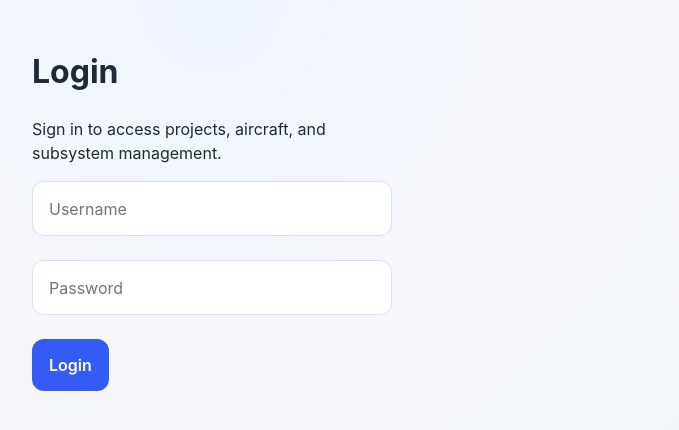
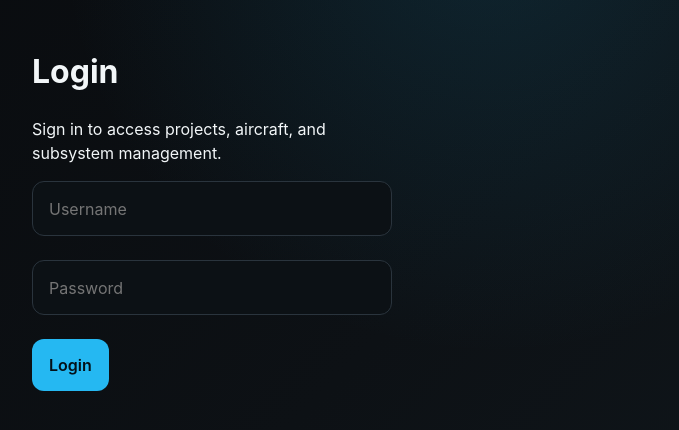
Before and after one commit to atharvapagar-dev/IATERAP, a React app in the folder frontend/: page /login in a window 1280 px wide. Shown: the top 430 px of the page, without its empty margins (428-1107 px from the left). Built offline with nearby package versions, Linux system fonts and the light colour scheme; the HTML template or start-up script is replaced by a standard one.

Commit message:
feat(frontend): introduce dark aerospace workspace theme

```diff
--- a/frontend/src/components/ManagementLayout.jsx
+++ b/frontend/src/components/ManagementLayout.jsx
@@ -23,9 +23,11 @@ export default function ManagementLayout({
     return (
         <div className="management-shell">
             <header className="management-shell__header">
-                <p className="eyebrow">
-                    IATERAP management console
-                </p>
+                <div className="brand-row">
+                    <p className="brand-mark">IATERAP<span>/OPS</span></p>
+                    <p className="system-status"><i /> SYSTEM OPERATIONAL</p>
+                </div>
+                <p className="eyebrow">Aerospace test intelligence platform</p>
 
                 <h1>{title}</h1>
                 <p className="management-shell__description">
@@ -70,7 +72,7 @@ export default function ManagementLayout({
 
                 <div className="management-shell__session">
                     <span>
-                        Session: {token ? "Active" : "Guest"}
+                        SESSION / {token ? "ACTIVE" : "GUEST"}
                     </span>
                     {token ? (
                         <button onClick={handleLogout}>Logout</button>
--- a/frontend/src/index.css
+++ b/frontend/src/index.css
@@ -1,16 +1,16 @@
 :root {
-    color-scheme: light;
-    --bg: #f5f7fb;
-    --surface: #ffffff;
-    --surface-strong: #eef3ff;
-    --border: #d8e0ee;
-    --text: #1f2937;
-    --muted: #6b7280;
-    --primary: #355bf5;
-    --primary-dark: #2746ca;
-    --danger: #c62828;
-    --shadow: 0 12px 30px rgba(31, 41, 55, 0.08);
-    --radius: 16px;
+    color-scheme: dark;
+    --bg: #080a0d;
+    --surface: #11151a;
+    --surface-strong: #152734;
+    --border: #2a343d;
+    --text: #f2f6f8;
+    --muted: #8d9aa3;
+    --primary: #25b8f2;
+    --primary-dark: #0c8fca;
+    --danger: #ef6262;
+    --shadow: 0 18px 45px rgba(0, 0, 0, 0.3);
+    --radius: 10px;
 }
 
 * {
@@ -26,7 +26,8 @@ body,
 body {
     margin: 0;
     background:
-        radial-gradient(circle at top, #eef4ff 0, #f5f7fb 32%, #edf2f7 100%);
+        radial-gradient(circle at 72% -10%, rgba(27, 126, 164, 0.2), transparent 34%),
+        linear-gradient(135deg, #080a0d 0%, #0d1115 55%, #10181d 100%);
     color: var(--text);
     font-family:
         Inter, ui-sans-serif, system-ui, -apple-system, BlinkMacSystemFont,
@@ -56,7 +57,7 @@ button,
     border: 1px solid transparent;
     border-radius: 12px;
     background: var(--primary);
-    color: #fff;
+    color: #031018;
     cursor: pointer;
     font-weight: 600;
     padding: 0.8rem 1rem;
@@ -109,7 +110,7 @@ textarea {
     width: 100%;
     border: 1px solid var(--border);
     border-radius: 12px;
-    background: #fff;
+    background: #0c1115;
     padding: 0.9rem 1rem;
     color: var(--text);
     transition:
@@ -139,21 +140,40 @@ textarea {
 .management-shell__header,
 .page-card,
 .form-card {
-    background: rgba(255, 255, 255, 0.9);
-    border: 1px solid rgba(216, 224, 238, 0.9);
+    background: linear-gradient(145deg, rgba(19, 25, 30, 0.97), rgba(11, 15, 19, 0.96));
+    border: 1px solid rgba(72, 89, 101, 0.65);
     border-radius: var(--radius);
     box-shadow: var(--shadow);
     backdrop-filter: blur(10px);
 }
 
 .management-shell__header {
-    padding: 28px;
+    padding: 26px 30px;
+    position: relative;
+    overflow: hidden;
+}
+
+.brand-row { display:flex; align-items:center; justify-content:space-between; gap:16px; margin-bottom:22px; }
+.brand-mark { margin:0; color:#fff; font-size:1.05rem; font-weight:800; letter-spacing:.16em; }
+.brand-mark span { color:var(--primary); font-weight:500; }
+.system-status { margin:0; color:#7ed6ad; font-size:.7rem; letter-spacing:.12em; font-weight:700; }
+.system-status i { display:inline-block; width:7px; height:7px; margin-right:7px; border-radius:50%; background:#53d395; box-shadow:0 0 10px #53d395; }
+
+.management-shell__header::after {
+    content: "";
+    position: absolute;
+    inset: 0 0 auto 0;
+    height: 2px;
+    background: linear-gradient(90deg, var(--primary), transparent 70%);
+    opacity: 0.9;
 }
 
 .management-shell__header h1,
 .page-title {
     margin: 0;
     font-size: clamp(1.8rem, 2.4vw, 2.6rem);
+    text-transform: uppercase;
+    letter-spacing: 0.02em;
     letter-spacing: -0.03em;
 }
 
@@ -184,7 +204,7 @@ textarea {
     align-items: center;
     border: 1px solid var(--border);
     border-radius: 999px;
-    background: #fff;
+    background: #131a20;
     color: var(--text);
     font-weight: 600;
     padding: 0.55rem 0.9rem;
@@ -193,7 +213,7 @@ textarea {
 
 .management-shell__nav a:hover {
     border-color: var(--primary);
-    color: var(--primary-dark);
+    color: var(--primary);
 }
 
 .management-shell__session {
@@ -226,6 +246,17 @@ textarea {
 .page-grid--two {
     grid-template-columns: repeat(auto-fit, minmax(320px, 1fr));
 }
+
+.project-grid { display:grid; gap:18px; grid-template-columns:repeat(auto-fit,minmax(260px,1fr)); }
+.project-card { padding:22px; min-height:210px; display:flex; flex-direction:column; justify-content:space-between; background:linear-gradient(150deg,#171e24,#101419); border:1px solid #2b3942; border-radius:var(--radius); box-shadow:var(--shadow); position:relative; overflow:hidden; }
+.project-card::before { content:""; position:absolute; width:150px; height:150px; right:-50px; top:-60px; border:1px solid rgba(37,184,242,.2); border-radius:50%; box-shadow:0 0 0 20px rgba(37,184,242,.03),0 0 0 40px rgba(37,184,242,.02); }
+.project-card__top { display:flex; justify-content:space-between; align-items:center; }
+.project-card__id { color:#6f7e87; font-size:.72rem; letter-spacing:.12em; }
+.project-card h2 { margin:28px 0 8px; font-size:1.25rem; letter-spacing:.02em; }
+.project-card p { color:var(--muted); margin:0 0 20px; font-size:.9rem; }
+.project-card__link { align-self:flex-start; padding:.55rem 0; border:0; background:transparent; color:var(--primary); box-shadow:none; }
+.project-card__link:hover { background:transparent; box-shadow:none; transform:none; color:#8cdefc; }
+.project-card__link span { margin-left:8px; font-size:1.05rem; }
 
 .page-card,
 .form-card {
@@ -272,7 +303,7 @@ textarea {
     border-collapse: collapse;
     overflow: hidden;
     border-radius: 14px;
-    background: #fff;
+    background: #12181d;
     border: 1px solid var(--border);
 }
 
@@ -285,13 +316,13 @@ textarea {
 }
 
 .entity-table th {
-    background: #f8faff;
-    color: #374151;
+    background: #182128;
+    color: #c7d4db;
     font-size: 0.9rem;
 }
 
 .entity-table tbody tr:hover {
-    background: #f9fbff;
+    background: #172127;
 }
 
 .table-actions {
@@ -307,7 +338,7 @@ textarea {
 .empty-state {
     border: 1px dashed var(--border);
     border-radius: var(--radius);
-    background: rgba(255, 255, 255, 0.75);
+    background: rgba(17, 24, 29, 0.75);
     color: var(--muted);
     padding: 22px;
     text-align: center;
@@ -322,7 +353,7 @@ textarea {
 .detail-item {
     border: 1px solid var(--border);
     border-radius: 14px;
-    background: #fff;
+    background: #12181d;
     padding: 16px;
 }
 
--- a/frontend/src/pages/ProjectListPage.jsx
+++ b/frontend/src/pages/ProjectListPage.jsx
@@ -26,33 +26,21 @@ export default function ProjectListPage() {
             title="Project Management"
             description="Use projects as the top-level workspace, then drill into aircraft and subsystem administration from here."
         >
-            <div style={{ marginBottom: "16px" }}>
-                <button onClick={() => navigate("/projects/create")}>
-                    Create Project
-                </button>
+            <div className="page-toolbar">
+                <div><p className="eyebrow">ACTIVE WORKSPACES</p><p className="helper-text">Select a programme to inspect its engineering context.</p></div>
+                <button onClick={() => navigate("/projects/create")}>+ Create Project</button>
             </div>
 
-            <div
-                style={{
-                    display: "grid",
-                    gap: "16px",
-                    gridTemplateColumns: "repeat(auto-fit, minmax(240px, 1fr))",
-                }}
-            >
+            <div className="project-grid">
                 {projects.map((project) => (
                     <section
                         key={project.id}
-                        style={{
-                            border: "1px solid #ddd",
-                            borderRadius: "8px",
-                            padding: "16px",
-                        }}
+                        className="project-card"
                     >
-                        <h2 style={{ marginTop: 0 }}>{project.name}</h2>
+                        <div className="project-card__top"><span className="status-pill">ACTIVE</span><span className="project-card__id">PRJ-{String(project.id).padStart(3, "0")}</span></div>
+                        <h2>{project.name}</h2>
                         <p>{project.description || "No description provided."}</p>
-                        <button onClick={() => navigate(`/projects/${project.id}`)}>
-                            Open Project
-                        </button>
+                        <button className="project-card__link" onClick={() => navigate(`/projects/${project.id}`)}>Open workspace <span>↗</span></button>
                     </section>
                 ))}
             </div>
```
